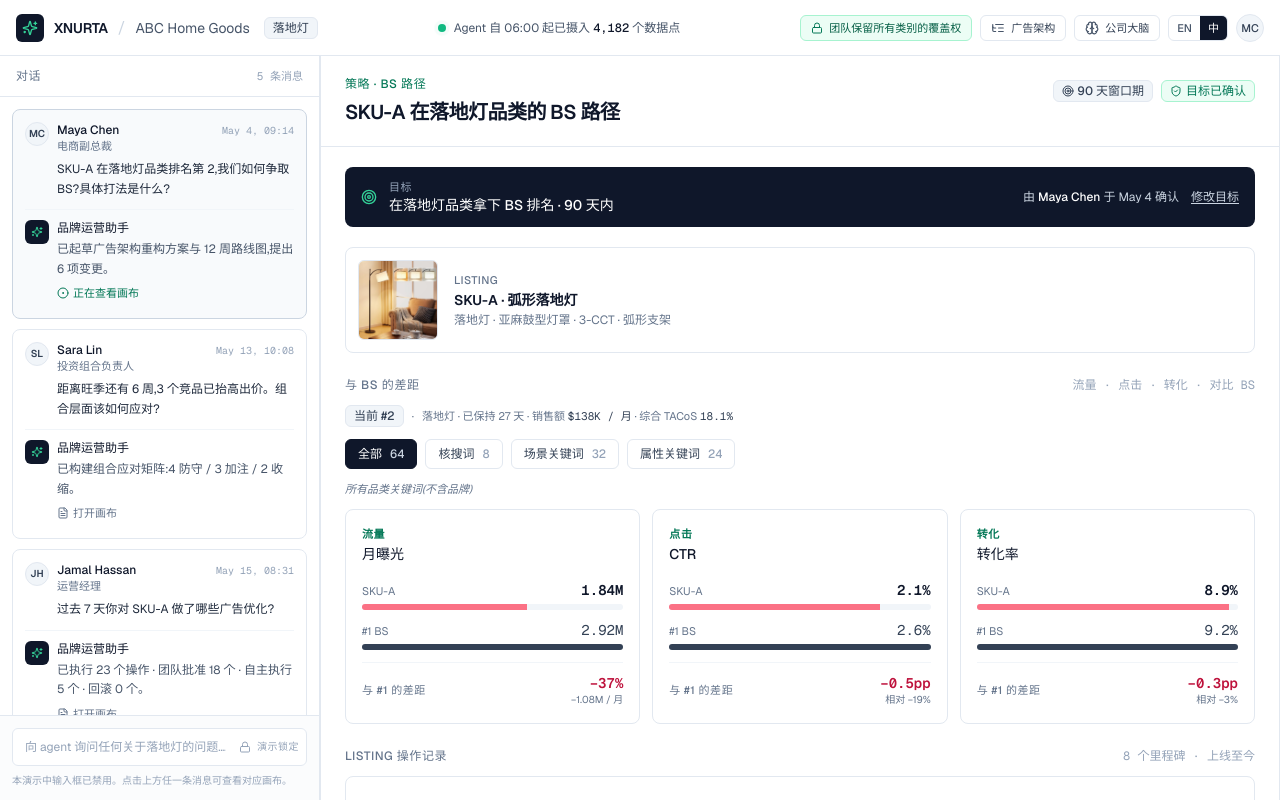
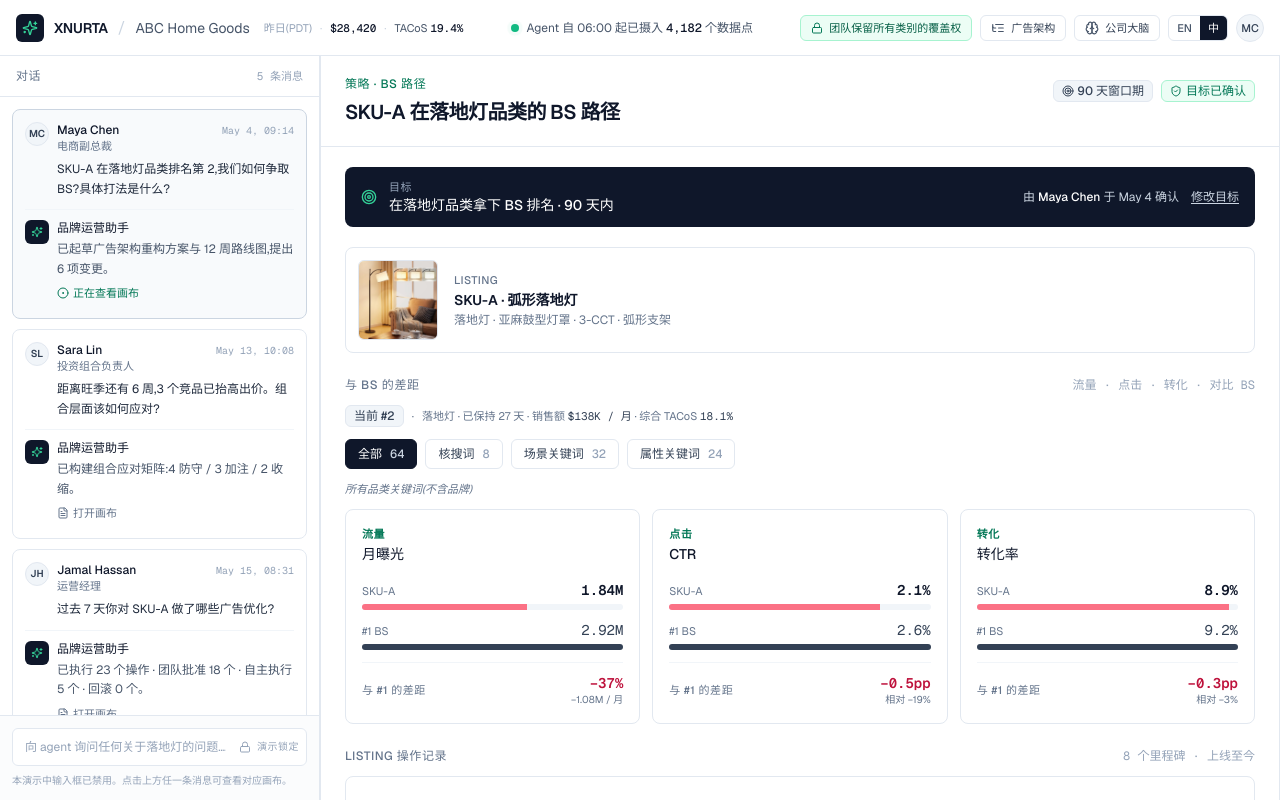
Before and after one commit to Dolphinepapa/abc-mock, a React (Vite) app: page / in a window 1280 px wide. Built offline with nearby package versions, Linux system fonts and the light colour scheme.

Commit message:
Replace product line pill with yesterday's store sales + TACoS
Top bar now shows store-level daily snapshot in PDT ($28,420 sales,
TACoS 19.4%) instead of the static 'Floor Lamps / 落地灯' tag. Same
position, same compact inline format in both EN and ZH variants.

```diff
--- a/src/BrandOperationsAgentEn.jsx
+++ b/src/BrandOperationsAgentEn.jsx
@@ -2777,9 +2777,16 @@ function TopBar({ onOpenBrain, onOpenAdArch, locale, setLocale }) {
         </div>
         <span className="text-slate-300">/</span>
         <div className="text-sm text-slate-600">ABC Home Goods</div>
-        <Pill tone="slate" className="ml-1">
-          Floor Lamps
-        </Pill>
+        <div className="flex items-center gap-2 ml-1 text-11 text-slate-600">
+          <span className="text-slate-400">Yesterday (PDT)</span>
+          <span className="text-slate-300">·</span>
+          <span className="font-mono font-medium text-slate-900">$28,420</span>
+          <span className="text-slate-300">·</span>
+          <span>
+            TACoS{" "}
+            <span className="font-mono font-medium text-slate-900">19.4%</span>
+          </span>
+        </div>
       </div>
 
       <div className="flex-1 flex items-center justify-center gap-2 text-xs text-slate-600">
--- a/src/BrandOperationsAgentZh.jsx
+++ b/src/BrandOperationsAgentZh.jsx
@@ -2773,9 +2773,16 @@ function TopBar({ onOpenBrain, onOpenAdArch, locale, setLocale }) {
         </div>
         <span className="text-slate-300">/</span>
         <div className="text-sm text-slate-600">ABC Home Goods</div>
-        <Pill tone="slate" className="ml-1">
-          落地灯
-        </Pill>
+        <div className="flex items-center gap-2 ml-1 text-11 text-slate-600">
+          <span className="text-slate-400">昨日(PDT)</span>
+          <span className="text-slate-300">·</span>
+          <span className="font-mono font-medium text-slate-900">$28,420</span>
+          <span className="text-slate-300">·</span>
+          <span>
+            TACoS{" "}
+            <span className="font-mono font-medium text-slate-900">19.4%</span>
+          </span>
+        </div>
       </div>
 
       <div className="flex-1 flex items-center justify-center gap-2 text-xs text-slate-600">
```
